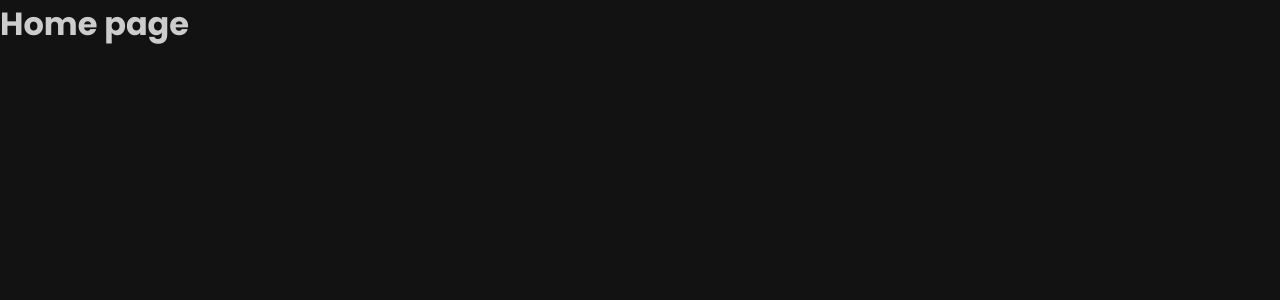
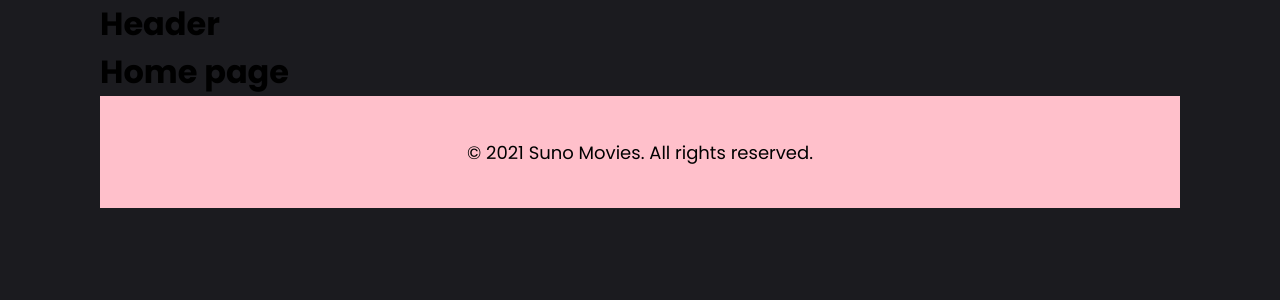
Before and after one commit to caiohenrique-developer/suno-movies, a Next.js app: page / in a window 1280 px wide. Shown: the top 300 px of the page. Built offline with nearby package versions, Linux system fonts and the light colour scheme.

Commit message:
:chart_with_upwards_trend: [ WIP ]: Creating footer component

```diff
--- /dev/null
+++ b/src/components/Footer/index.tsx
@@ -0,0 +1,11 @@
+import React from 'react';
+
+import { Container } from './style';
+
+export const Footer = () => {
+  return (
+    <Container>
+      <p>© 2021 Suno Movies. All rights reserved.</p>
+    </Container>
+  );
+};
--- /dev/null
+++ b/src/components/Footer/style.ts
@@ -0,0 +1,12 @@
+import styled from 'styled-components';
+
+export const Container = styled.footer`
+  display: flex;
+  align-items: center;
+  justify-content: center;
+
+  height: 112px;
+  background: pink;
+  text-align: center;
+  font-size: 18px;
+`;
--- /dev/null
+++ b/src/components/Header/index.tsx
@@ -0,0 +1,11 @@
+import React from 'react';
+
+import { Container } from './style';
+
+export const Header = () => {
+  return (
+    <Container>
+      <h1>Header</h1>
+    </Container>
+  );
+};
--- /dev/null
+++ b/src/components/Header/style.ts
@@ -0,0 +1,3 @@
+import styled from 'styled-components';
+
+export const Container = styled.header``;
--- a/src/pages/_app.tsx
+++ b/src/pages/_app.tsx
@@ -1,15 +1,21 @@
 import React from 'react';
 import { AppProps } from 'next/app';
 
+import { Header } from '@components/Header';
+import { Footer } from '@components/Footer';
+
 import GlobalStyles from '@styles/globals';
+import { AppContainer } from '@styles/pages/App/style';
 
 const MyApp = ({ Component, pageProps }: AppProps): JSX.Element => {
   return (
-    <>
+    <AppContainer>
+      <Header />
       <Component {...pageProps} />
+      <Footer />
 
       <GlobalStyles />
-    </>
+    </AppContainer>
   );
 };
 
--- a/src/styles/globals.ts
+++ b/src/styles/globals.ts
@@ -2,7 +2,7 @@ import { createGlobalStyle } from 'styled-components';
 
 export default createGlobalStyle`
   /* Root variables */
-  :root { --background:#121212; }
+  :root { --background:#1B1B1F; }
 
   * {
     border: 0;
@@ -26,7 +26,6 @@ export default createGlobalStyle`
     body {
       font-family: 'Poppins', sans-serif;
       background: var(--background);
-      color: #ccc;
 
       button { cursor: pointer; }
 
--- /dev/null
+++ b/src/styles/pages/App/style.ts
@@ -0,0 +1,9 @@
+import styled from 'styled-components';
+
+export const AppContainer = styled.div`
+  display: block;
+  margin: 0 auto;
+  max-width: 1080px;
+  width: 100%;
+  height: 100vh;
+`;
```
